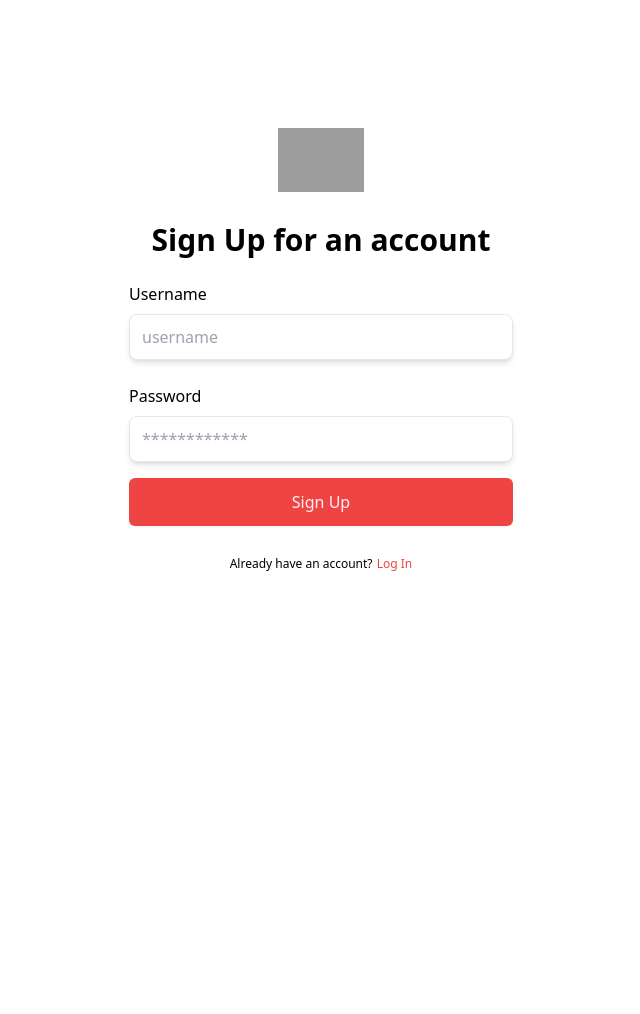
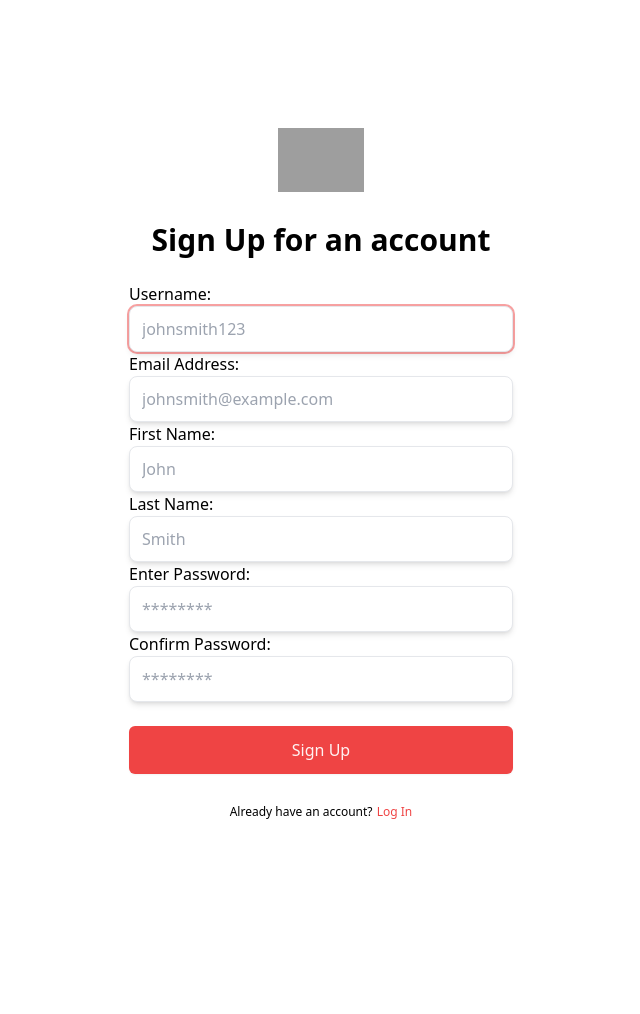
Before and after one commit to ryonistic/spicyamigos, a Django app: page /users/signup/ in a window 1280 px wide. Shown: the whole page, without its empty margins (319-959 px from the left). Before the commit the page ends 571 px from the top, so only its background shows below. Run offline with Django 4.2, Linux system fonts and the light colour scheme; grey boxes are pictures that could not be loaded.

Commit message:
Apr 1 5:06 PM commit

```diff
--- a/spicyamigos/templates/signup.html
+++ b/spicyamigos/templates/signup.html
@@ -32,12 +32,7 @@
         <form action="" method="POST">
             {%csrf_token%}
           <div class="mb-6">
-            <label class="block mb-2 text-coolGray-800 font-medium" for="">Username</label>
-            <input class="appearance-none block w-full p-3 leading-5 text-coolGray-900 border border-coolGray-200 rounded-lg shadow-md placeholder-coolGray-400 focus:outline-none focus:ring-2 focus:ring-red-500 focus:ring-opacity-50" type="text" placeholder="username" required name="username">
-          </div>
-          <div class="mb-4">
-            <label class="block mb-2 text-coolGray-800 font-medium" for="">Password</label>
-            <input class="appearance-none block w-full p-3 leading-5 text-coolGray-900 border border-coolGray-200 rounded-lg shadow-md placeholder-coolGray-400 focus:outline-none focus:ring-2 focus:ring-red-500 focus:ring-opacity-50" type="password" placeholder="************" required name="password">
+              {{form.as_p}}
           </div>
           <button type="submit" class="inline-block py-3 px-7 mb-6 w-full text-base text-red-50 font-medium text-center leading-6 bg-red-500 hover:bg-red-600 focus:ring-2 focus:ring-red-500 focus:ring-opacity-50 rounded-md shadow-sm" >Sign Up</button>
           <p class="text-center">
--- /dev/null
+++ b/spicyamigos/users/forms.py
@@ -0,0 +1,29 @@
+"""user registeration form"""
+from django.contrib.auth.forms import UserCreationForm
+from django import forms
+from .models import User
+
+class UserRegisterForm(UserCreationForm):
+    """Tailwind classes put into the widgets and thus, styling them"""
+    email = forms.EmailField(label='Email Address', widget=forms.EmailInput(attrs={'class':'appearance-none block w-full p-3 leading-5 text-coolGray-900 border border-coolGray-200 rounded-lg shadow-md placeholder-coolGray-400 focus:outline-none focus:ring-2 focus:ring-red-500 focus:ring-opacity-50', 'placeholder':'johnsmith@example.com'}))
+    first_name = forms.CharField(label='First Name', widget=forms.TextInput(attrs={'class': 'appearance-none block w-full p-3 leading-5 text-coolGray-900 border border-coolGray-200 rounded-lg shadow-md placeholder-coolGray-400 focus:outline-none focus:ring-2 focus:ring-red-500 focus:ring-opacity-50', 'placeholder':'John'}))
+    last_name = forms.CharField(label='Last Name', widget=forms.TextInput(attrs={'class': 'appearance-none block w-full p-3 leading-5 text-coolGray-900 border border-coolGray-200 rounded-lg shadow-md placeholder-coolGray-400 focus:outline-none focus:ring-2 focus:ring-red-500 focus:ring-opacity-50', 'placeholder':'Smith'}))
+    class Meta:
+        """Meta properties for the form, setting
+        up the labels and widgets by calling the
+        init function"""
+        model = User
+        fields = ('username', 'email', 'first_name', 'last_name', 'password1', 'password2')
+    def __init__(self, *args, **kwargs):
+        super().__init__(*args, **kwargs)
+
+        for fieldname in ['username', 'password1', 'password2']:
+            self.fields[fieldname].help_text = None
+            self.fields[fieldname].widget.attrs['class']='appearance-none block w-full p-3 leading-5 text-coolGray-900 border border-coolGray-200 rounded-lg shadow-md placeholder-coolGray-400 focus:outline-none focus:ring-2 focus:ring-red-500 focus:ring-opacity-50'
+
+        self.fields['username'].widget.attrs['placeholder']='johnsmith123'
+        self.fields['username'].label ='Username'
+        self.fields['password1'].widget.attrs['placeholder']='********'
+        self.fields['password1'].label ='Enter Password'
+        self.fields['password2'].widget.attrs['placeholder']='********'
+        self.fields['password2'].label ='Confirm Password'
--- a/spicyamigos/users/views.py
+++ b/spicyamigos/users/views.py
@@ -2,6 +2,7 @@
 from django.shortcuts import render,redirect
 from django.contrib.auth import authenticate, login as logthemin, logout as logthemout
 from django.contrib import messages
+from .forms import UserRegisterForm
 
 
 def login(request):
@@ -26,4 +27,19 @@ def logout(request):
     return redirect('login')
 
 def signup(request):
-    return render(request, 'signup.html', {})
+    if request.method == "POST":
+        form = UserRegisterForm(request.POST)
+        if form.is_valid():
+            form.save()
+            username = form.cleaned_data['username']
+            password = form.cleaned_data['password1']
+            user = authenticate(request, username=username, password = password)
+            logthemin(request, user)
+            messages.success(request, 'Account Created. You are now logged in')
+            return redirect('store_home')
+        else:
+            messages.success(request, 'There was an error. Please enter valid details')
+            #return redirect('signup')
+    else:
+        form = UserRegisterForm
+    return render(request, 'signup.html', {'form':form})
```
